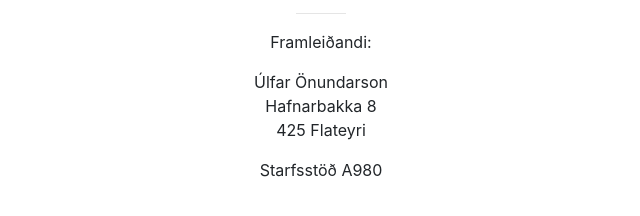
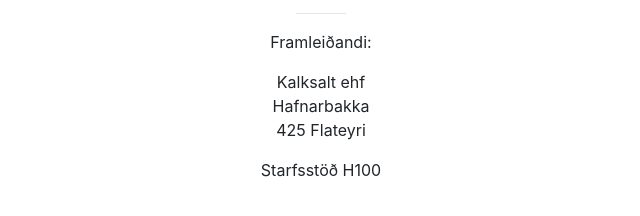
Before and after one commit to einzi/kalksalt, a website with bundled scripts: page index.html in a window 1280 px wide. Shown: the part 3287-3503 px from the top of the page, 319-959 px from the left. Built offline with nearby package versions, Linux system fonts and the light colour scheme.

Commit message:
Breyta heimilisfangi

```diff
--- a/index.html
+++ b/index.html
@@ -315,8 +315,8 @@
         	<div class="col-lg-8 mx-auto text-center">
         		<hr class="primary">
             	<p>Framleiðandi:</p>
-            	<p>Úlfar Önundarson<br>Hafnarbakka 8<br>425 Flateyri</p>
-            	<p>Starfsstöð A980</p>
+            	<p>Kalksalt ehf<br>Hafnarbakka<br>425 Flateyri</p>
+            	<p>Starfsstöð H100</p>
           	</div>
         </div>
       </div>
```
